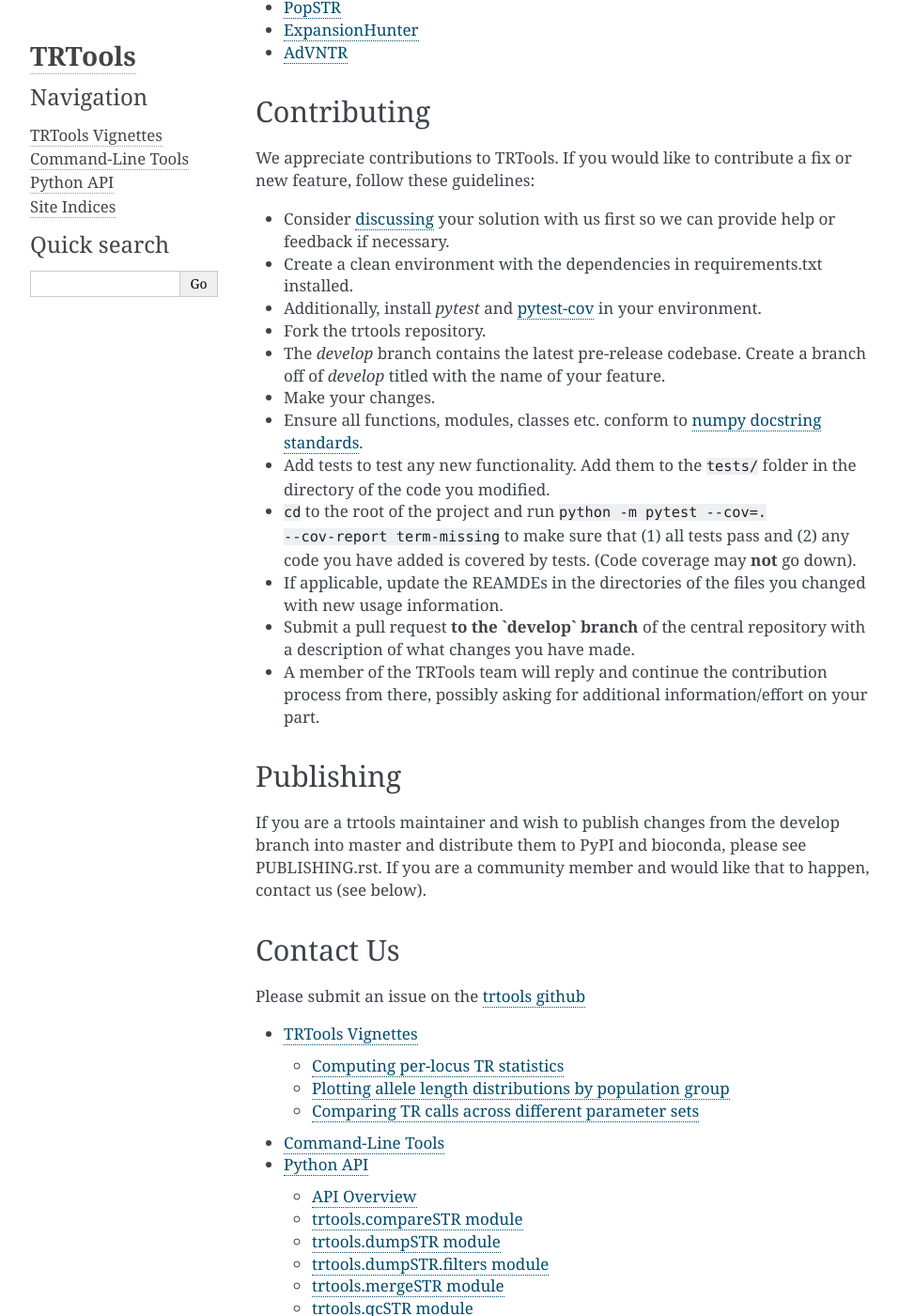
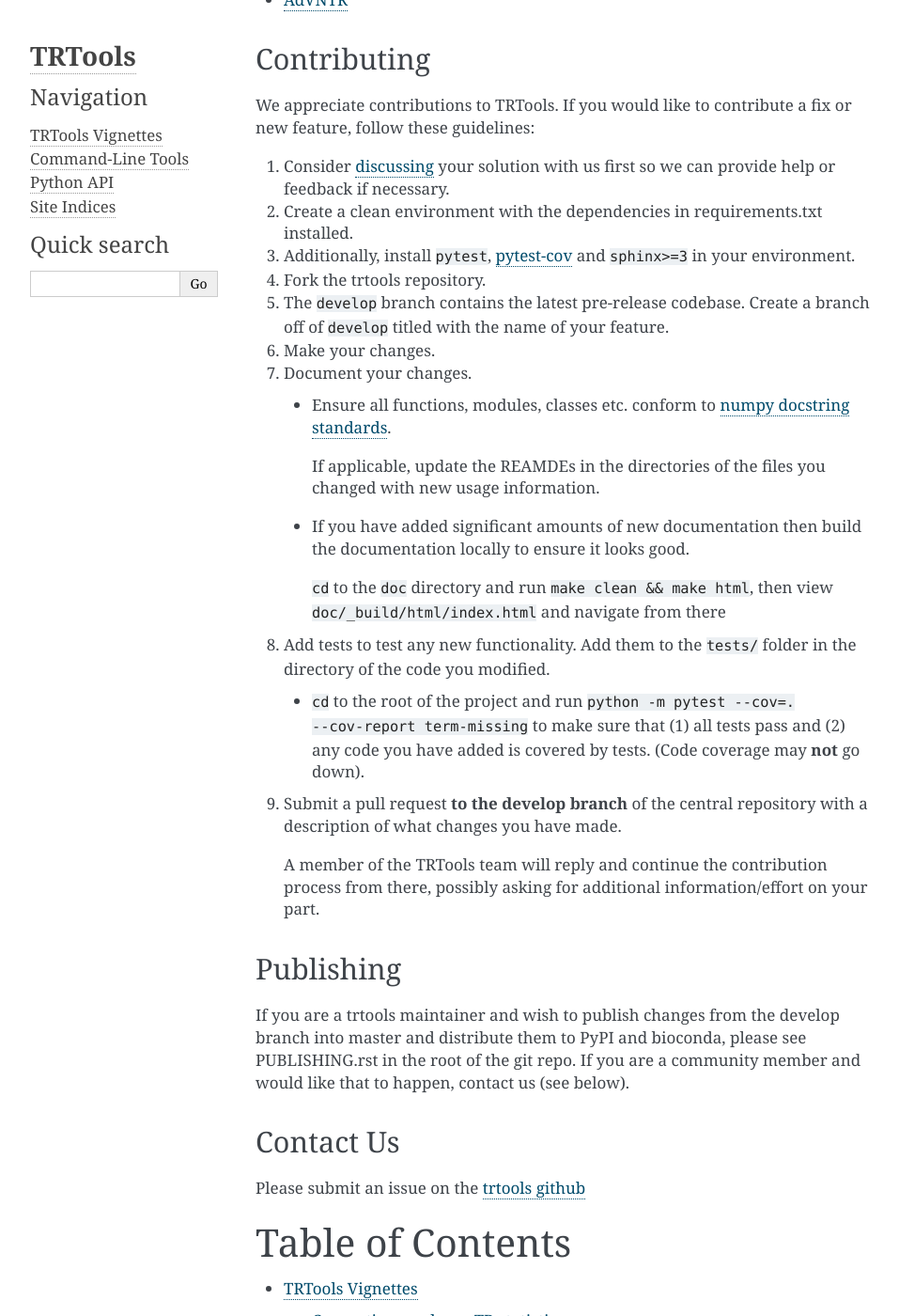
Before and after one commit to gymrek-lab/TRTools, a Sphinx documentation site: the page built from doc/index.rst, in a window 1280 px wide and 1400 px high, scrolled down 1770 px. Shown: the whole window at 94% size, without its empty margins (148-1105 px from the left). Built offline with Sphinx 7.4.7, drawn with Linux system fonts in a browser that asks for light colours; some of the changed text lies outside the part shown.

Commit message:
Remove the extraneous bold font TRTools from the top of the readthedocs, but not from the git repo. Reformat the contributing section, add more information about making sure the docs look good. Rename VCFTYPES to VcfTypes and make it an official class instead of just an anonymous class so that the documentation around it looks better

```diff
--- a/README.rst
+++ b/README.rst
@@ -1,3 +1,6 @@
+
+.. a location that the doc/index.rst uses for including this file
+.. before_header
 
 .. image:: https://travis-ci.org/gymreklab/TRTools.svg?branch=master
     :target: https://travis-ci.org/gymreklab/TRTools
@@ -7,8 +10,14 @@
   :target: https://codecov.io/gh/gymreklab/TRTools
 
 
+.. a location that the doc/index.rst uses for including this file
+.. after_header
+
 TRTools
-============
+=======
+
+.. a location that the doc/index.rst uses for including this file
+.. after_title
 
 TRTools includes a variety of utilities for filtering, quality control and analysis of short tandem repeats (STRs) and variable number tandem repeats (VNTRs) downstream of genotyping them from next-generation sequencing. It supports multiple recent genotyping tools (see below).
 
@@ -81,23 +90,33 @@
 ------------
 We appreciate contributions to TRTools. If you would like to contribute a fix or new feature, follow these guidelines:
 
-* Consider `discussing <https://github.com/gymreklab/TRTools/issues>`_ your solution with us first so we can provide help or feedback if necessary.
-* Create a clean environment with the dependencies in requirements.txt installed.
-* Additionally, install `pytest` and `pytest-cov <https://anaconda.org/conda-forge/pytest-cov>`_ in your environment.
-* Fork the trtools repository.
-* The `develop` branch contains the latest pre-release codebase. Create a branch off of `develop` titled with the name of your feature.
-* Make your changes.
-* Ensure all functions, modules, classes etc. conform to `numpy docstring standards <https://numpydoc.readthedocs.io/en/latest/format.html>`_.
-* Add tests to test any new functionality. Add them to the :code:`tests/` folder in the directory of the code you modified.
-* :code:`cd` to the root of the project and run :code:`python -m pytest --cov=. --cov-report term-missing` to make sure that (1) all tests pass and (2) any code you have added is covered by tests. (Code coverage may **not** go down).
-* If applicable, update the REAMDEs in the directories of the files you changed with new usage information.
-* Submit a pull request **to the `develop` branch** of the central repository with a description of what changes you have made.
-* A member of the TRTools team will reply and continue the contribution process from there, possibly asking for additional information/effort on your part.
+1. Consider `discussing <https://github.com/gymreklab/TRTools/issues>`_ your solution with us first so we can provide help or feedback if necessary.
+#. Create a clean environment with the dependencies in requirements.txt installed.
+#. Additionally, install :code:`pytest`, `pytest-cov <https://anaconda.org/conda-forge/pytest-cov>`_ and :code:`sphinx>=3` in your environment.
+#. Fork the trtools repository.
+#. The :code:`develop` branch contains the latest pre-release codebase. Create a branch off of :code:`develop` titled with the name of your feature.
+#. Make your changes.
+#. Document your changes.
+
+  * Ensure all functions, modules, classes etc. conform to `numpy docstring standards <https://numpydoc.readthedocs.io/en/latest/format.html>`_.
+
+    If applicable, update the REAMDEs in the directories of the files you changed with new usage information.
+
+  * If you have added significant amounts of new documentation then build the documentation locally to ensure it looks good.
+
+    :code:`cd` to the :code:`doc` directory and run :code:`make clean && make html`, then view :code:`doc/_build/html/index.html` and navigate from there
+
+8. Add tests to test any new functionality. Add them to the :code:`tests/` folder in the directory of the code you modified.
+
+  * :code:`cd` to the root of the project and run :code:`python -m pytest --cov=. --cov-report term-missing` to make sure that (1) all tests pass and (2) any code you have added is covered by tests. (Code coverage may **not** go down).
+
+9. Submit a pull request **to the develop branch** of the central repository with a description of what changes you have made.
+  A member of the TRTools team will reply and continue the contribution process from there, possibly asking for additional information/effort on your part.
 
 Publishing
 ----------
 If you are a trtools maintainer and wish to publish changes from the develop branch into master and distribute them to PyPI and bioconda,
-please see PUBLISHING.rst.
+please see PUBLISHING.rst in the root of the git repo.
 If you are a community member and would like that to happen, contact us (see below).
 
 Contact Us
--- a/doc/conf.py
+++ b/doc/conf.py
@@ -32,8 +32,8 @@
 # extensions coming with Sphinx (named 'sphinx.ext.*') or your custom
 # ones.
 extensions = [
-'sphinx.ext.napoleon',
-'sphinx.ext.autodoc'
+    'sphinx.ext.napoleon',
+    'sphinx.ext.autodoc'
 ]
 
 # Napoleon settings
@@ -55,6 +55,7 @@
         'special-member': True,
         'show-inheritance': True,
 }
+# autodoc_typehints = 'description'
 
 # Add any paths that contain templates here, relative to this directory.
 templates_path = ['_templates']
--- a/doc/index.rst
+++ b/doc/index.rst
@@ -3,10 +3,18 @@
    You can adapt this file completely to your liking, but it should at least
    contain the root `toctree` directive.
 
-TRTools: a tool for genome-wide tandem repeat analysis
-======================================================
+TRTools: a toolkit for genome-wide tandem repeat analysis
+=========================================================
 
-.. include:: ..//README.rst
+.. include:: ../README.rst
+    :start-after: before_header
+    :end-before: after_header
+
+.. include:: ../README.rst
+    :start-after: after_title
+
+Table of Contents
+=================
 
 .. toctree::
    :maxdepth: 2
--- a/doc/requirements.txt
+++ b/doc/requirements.txt
@@ -1,6 +1,6 @@
-# some old sphinx versions seem not to work
-# so require an up to date version
-sphinx==2.3.1
+# the autodoc_typehints configuration option
+# requires sphinx>=3
+sphinx>=3
 
 # include all of trtools's runtime requirements as document
 # building requirements, as autodoc imports all python modules
```
Also changed, not shown: 7 other files.
